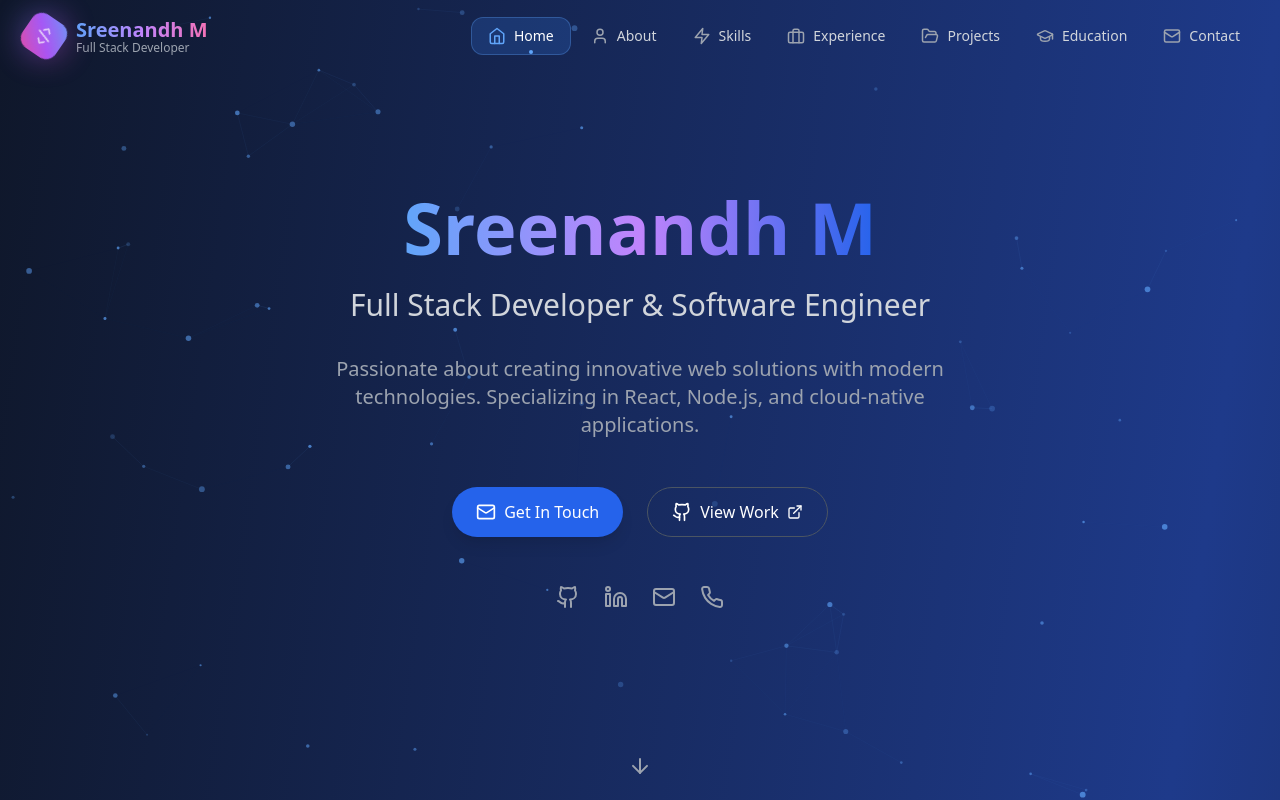
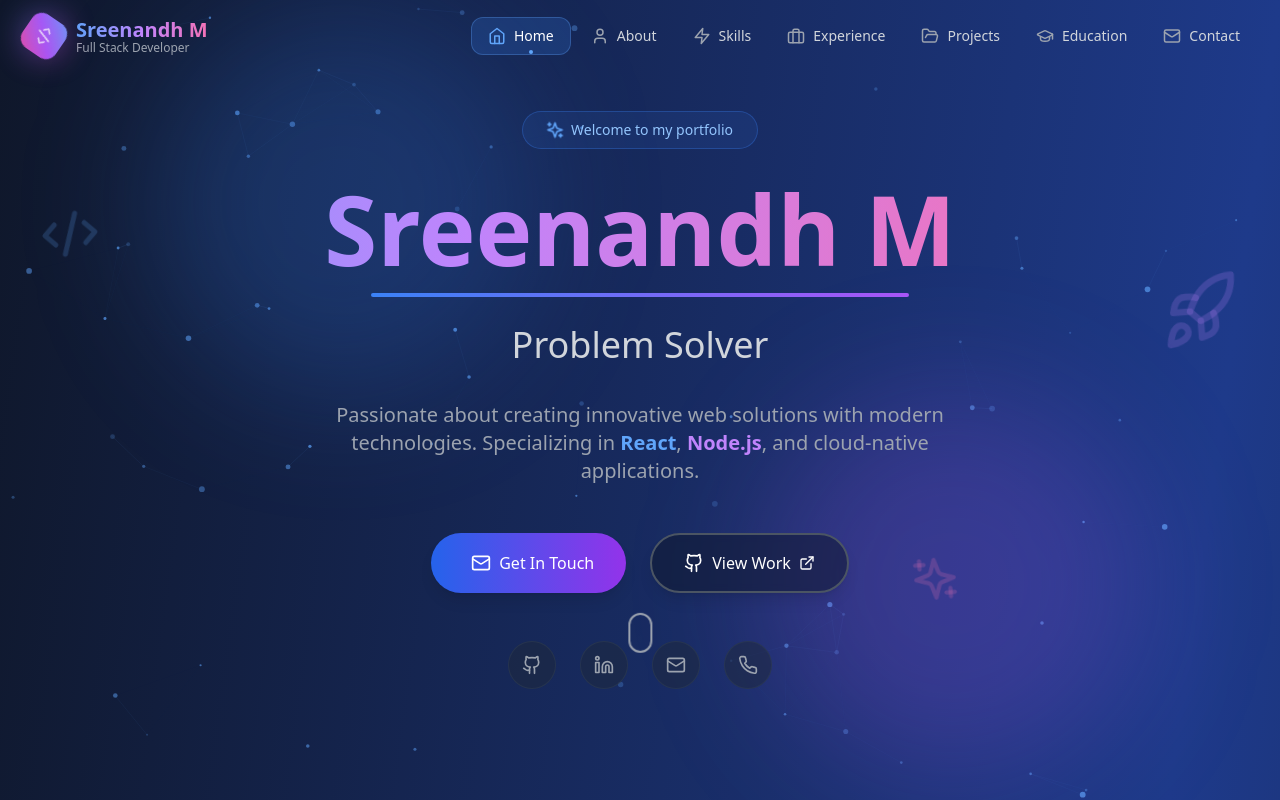
Before and after one commit to sreenandh/Portfolio, a React (Vite) app: page / in a window 1280 px wide. Shown: the top 800 px of the page. Built offline with nearby package versions, Linux system fonts and the light colour scheme.

Commit message:
Create advanced Hero section with parallax, animations, and interactive effects

```diff
--- a/src/components/Hero.tsx
+++ b/src/components/Hero.tsx
@@ -1,142 +1,298 @@
-import React from 'react';
-import { motion } from 'framer-motion';
-import { ArrowDown, Github, Linkedin, Mail, Phone, ExternalLink } from 'lucide-react';
+import React, { useEffect, useState } from 'react';
+import { motion, useScroll, useTransform } from 'framer-motion';
+import { ArrowDown, Github, Linkedin, Mail, Phone, ExternalLink, Sparkles, Code2, Rocket } from 'lucide-react';
 
-const Hero = () => {
+const Hero: React.FC = () => {
+  const { scrollY } = useScroll();
+  const y = useTransform(scrollY, [0, 500], [0, 200]);
+  const opacity = useTransform(scrollY, [0, 300], [1, 0]);
+
+  const [mousePosition, setMousePosition] = useState({ x: 0, y: 0 });
+  const [currentRole, setCurrentRole] = useState(0);
+
+  const roles = [
+    'Full Stack Developer',
+    'Software Engineer',
+    'Problem Solver',
+    'Tech Enthusiast'
+  ];
+
+  // Mouse parallax effect
+  useEffect(() => {
+    const handleMouseMove = (e: MouseEvent) => {
+      setMousePosition({
+        x: (e.clientX - window.innerWidth / 2) / 50,
+        y: (e.clientY - window.innerHeight / 2) / 50
+      });
+    };
+
+    window.addEventListener('mousemove', handleMouseMove);
+    return () => window.removeEventListener('mousemove', handleMouseMove);
+  }, []);
+
+  // Role rotation animation
+  useEffect(() => {
+    const interval = setInterval(() => {
+      setCurrentRole((prev) => (prev + 1) % roles.length);
+    }, 3000);
+
+    return () => clearInterval(interval);
+  }, []);
+
   const scrollToAbout = () => {
     document.querySelector('#about')?.scrollIntoView({ behavior: 'smooth' });
   };
 
+  // Floating icons animation variants
+  const floatingVariants = {
+    animate: {
+      y: [-10, 10, -10],
+      rotate: [0, 5, -5, 0],
+      transition: {
+        y: { duration: 3, repeat: Infinity, ease: 'easeInOut' },
+        rotate: { duration: 4, repeat: Infinity, ease: 'easeInOut' }
+      }
+    }
+  };
+
   return (
     <section id="home" className="min-h-screen flex items-center justify-center relative overflow-hidden">
-      <div className="container mx-auto px-6 text-center z-10">
+      {/* Animated background elements */}
+      <div className="absolute inset-0 overflow-hidden pointer-events-none">
+        {/* Gradient orbs */}
         <motion.div
-          initial={{ opacity: 0, y: 50 }}
-          animate={{ opacity: 1, y: 0 }}
-          transition={{ duration: 0.8 }}
+          animate={{
+            x: [0, 100, 0],
+            y: [0, -100, 0],
+          }}
+          transition={{ duration: 20, repeat: Infinity, ease: 'linear' }}
+          className="absolute top-20 left-20 w-96 h-96 bg-blue-500/20 rounded-full blur-3xl"
+        />
+        <motion.div
+          animate={{
+            x: [0, -100, 0],
+            y: [0, 100, 0],
+          }}
+          transition={{ duration: 25, repeat: Infinity, ease: 'linear' }}
+          className="absolute bottom-20 right-20 w-96 h-96 bg-purple-500/20 rounded-full blur-3xl"
+        />
+
+        {/* Floating tech icons */}
+        <motion.div
+          variants={floatingVariants}
+          animate="animate"
+          style={{
+            x: mousePosition.x * 2,
+            y: mousePosition.y * 2
+          }}
+          className="absolute top-1/4 left-10 text-blue-400/20"
+        >
+          <Code2 size={60} />
+        </motion.div>
+        <motion.div
+          variants={floatingVariants}
+          animate="animate"
+          style={{
+            x: mousePosition.x * -1.5,
+            y: mousePosition.y * -1.5
+          }}
+          className="absolute top-1/3 right-10 text-purple-400/20"
+        >
+          <Rocket size={80} />
+        </motion.div>
+        <motion.div
+          variants={floatingVariants}
+          animate="animate"
+          style={{
+            x: mousePosition.x * 1,
+            y: mousePosition.y * 1
+          }}
+          className="absolute bottom-1/4 right-1/4 text-pink-400/20"
+        >
+          <Sparkles size={50} />
+        </motion.div>
+      </div>
+
+      {/* Main content with parallax */}
+      <motion.div
+        style={{ y, opacity }}
+        className="container mx-auto px-6 text-center z-10 relative"
+      >
+        <motion.div
+          initial={{ opacity: 0, scale: 0.5 }}
+          animate={{ opacity: 1, scale: 1 }}
+          transition={{ duration: 0.8, ease: 'easeOut' }}
           className="max-w-4xl mx-auto"
         >
+          {/* Greeting badge */}
+          <motion.div
+            initial={{ opacity: 0, y: -20 }}
+            animate={{ opacity: 1, y: 0 }}
+            transition={{ delay: 0.2, duration: 0.6 }}
+            className="inline-flex items-center space-x-2 bg-blue-500/10 border border-blue-500/30 rounded-full px-6 py-2 mb-8"
+          >
+            <motion.div
+              animate={{ scale: [1, 1.2, 1] }}
+              transition={{ duration: 2, repeat: Infinity }}
+            >
+              <Sparkles className="w-4 h-4 text-blue-400" />
+            </motion.div>
+            <span className="text-blue-300 text-sm font-medium">Welcome to my portfolio</span>
+          </motion.div>
+
+          {/* Name with gradient animation */}
           <motion.h1
             initial={{ opacity: 0, y: 30 }}
             animate={{ opacity: 1, y: 0 }}
-            transition={{ delay: 0.2, duration: 0.8 }}
-            className="text-5xl md:text-7xl font-bold mb-6"
+            transition={{ delay: 0.3, duration: 0.8 }}
+            className="text-5xl md:text-7xl lg:text-8xl font-bold mb-6 relative"
           >
-            <span className="bg-gradient-to-r from-blue-400 via-purple-400 to-blue-600 bg-clip-text text-transparent">
+            <motion.span
+              animate={{
+                backgroundPosition: ['0% 50%', '100% 50%', '0% 50%'],
+              }}
+              transition={{ duration: 5, repeat: Infinity, ease: 'linear' }}
+              className="bg-gradient-to-r from-blue-400 via-purple-400 to-pink-400 bg-clip-text text-transparent bg-[length:200%_auto]"
+              style={{
+                backgroundSize: '200% auto',
+              }}
+            >
               Sreenandh M
-            </span>
+            </motion.span>
+
+            {/* Animated underline */}
+            <motion.div
+              initial={{ scaleX: 0 }}
+              animate={{ scaleX: 1 }}
+              transition={{ delay: 0.8, duration: 0.8 }}
+              className="h-1 bg-gradient-to-r from-blue-500 to-purple-500 mx-auto mt-4 rounded-full origin-center"
+              style={{ width: '60%' }}
+            />
           </motion.h1>
 
-          <motion.h2
+          {/* Rotating roles */}
+          <motion.div
             initial={{ opacity: 0, y: 30 }}
             animate={{ opacity: 1, y: 0 }}
-            transition={{ delay: 0.4, duration: 0.8 }}
-            className="text-2xl md:text-3xl text-gray-300 mb-8 font-light"
+            transition={{ delay: 0.5, duration: 0.8 }}
+            className="text-2xl md:text-3xl lg:text-4xl text-gray-300 mb-8 font-light h-12 flex items-center justify-center"
           >
-            Full Stack Developer & Software Engineer
-          </motion.h2>
+            <motion.span
+              key={currentRole}
+              initial={{ opacity: 0, y: 20 }}
+              animate={{ opacity: 1, y: 0 }}
+              exit={{ opacity: 0, y: -20 }}
+              transition={{ duration: 0.5 }}
+              className="inline-block"
+            >
+              {roles[currentRole]}
+            </motion.span>
+          </motion.div>
 
+          {/* Description */}
           <motion.p
             initial={{ opacity: 0, y: 30 }}
             animate={{ opacity: 1, y: 0 }}
-            transition={{ delay: 0.6, duration: 0.8 }}
+            transition={{ delay: 0.7, duration: 0.8 }}
             className="text-lg md:text-xl text-gray-400 mb-12 max-w-2xl mx-auto leading-relaxed"
           >
             Passionate about creating innovative web solutions with modern technologies.
-            Specializing in React, Node.js, and cloud-native applications.
+            Specializing in <span className="text-blue-400 font-semibold">React</span>, <span className="text-purple-400 font-semibold">Node.js</span>, and cloud-native applications.
           </motion.p>
 
+          {/* CTA Buttons */}
           <motion.div
             initial={{ opacity: 0, y: 30 }}
             animate={{ opacity: 1, y: 0 }}
-            transition={{ delay: 0.8, duration: 0.8 }}
-            className="flex flex-wrap justify-center gap-6 mb-12"
+            transition={{ delay: 0.9, duration: 0.8 }}
+            className="flex flex-wrap justify-center gap-4 md:gap-6 mb-12"
           >
             <motion.a
               href="mailto:sreenandhnandhu123@gmail.com"
-              whileHover={{ scale: 1.05, y: -2 }}
+              whileHover={{ scale: 1.05, y: -3 }}
               whileTap={{ scale: 0.95 }}
-              className="flex items-center space-x-2 bg-blue-600 hover:bg-blue-700 px-6 py-3 rounded-full transition-all duration-300 shadow-lg hover:shadow-blue-500/25"
+              className="group relative flex items-center space-x-2 bg-gradient-to-r from-blue-600 to-purple-600 hover:from-blue-700 hover:to-purple-700 px-8 py-4 rounded-full transition-all duration-300 shadow-lg hover:shadow-2xl overflow-hidden"
             >
-              <Mail size={20} />
-              <span>Get In Touch</span>
+              <div className="absolute inset-0 bg-white/20 translate-y-full group-hover:translate-y-0 transition-transform duration-300" />
+              <Mail size={20} className="relative z-10" />
+              <span className="relative z-10 font-medium">Get In Touch</span>
             </motion.a>
 
             <motion.a
               href="https://github.com/sreenandh"
               target="_blank"
               rel="noopener noreferrer"
-              whileHover={{ scale: 1.05, y: -2 }}
+              whileHover={{ scale: 1.05, y: -3 }}
               whileTap={{ scale: 0.95 }}
-              className="flex items-center space-x-2 border border-gray-600 hover:border-blue-400 px-6 py-3 rounded-full transition-all duration-300 hover:bg-blue-500/10"
+              className="group flex items-center space-x-2 border-2 border-gray-600 hover:border-blue-400 bg-slate-900/50 backdrop-blur-sm px-8 py-4 rounded-full transition-all duration-300 hover:bg-blue-500/10 shadow-lg hover:shadow-2xl"
             >
-              <Github size={20} />
-              <span>View Work</span>
-              <ExternalLink size={16} />
+              <Github size={20} className="group-hover:rotate-12 transition-transform duration-300" />
+              <span className="font-medium">View Work</span>
+              <ExternalLink size={16} className="group-hover:translate-x-1 group-hover:-translate-y-1 transition-transform duration-300" />
             </motion.a>
           </motion.div>
 
+          {/* Social Links */}
           <motion.div
             initial={{ opacity: 0 }}
             animate={{ opacity: 1 }}
-            transition={{ delay: 1, duration: 0.8 }}
+            transition={{ delay: 1.1, duration: 0.8 }}
             className="flex justify-center space-x-6"
           >
-            <motion.a
-              href="https://github.com/sreenandh"
-              target="_blank"
-              rel="noopener noreferrer"
-              whileHover={{ scale: 1.2, rotate: 5 }}
-              whileTap={{ scale: 0.9 }}
-              className="text-gray-400 hover:text-blue-400 transition-colors duration-300"
-            >
-              <Github size={24} />
-            </motion.a>
-            <motion.a
-              href="https://www.linkedin.com/in/sreenandh-m/"
-              target="_blank"
-              rel="noopener noreferrer"
-              whileHover={{ scale: 1.2, rotate: -5 }}
-              whileTap={{ scale: 0.9 }}
-              className="text-gray-400 hover:text-blue-400 transition-colors duration-300"
-            >
-              <Linkedin size={24} />
-            </motion.a>
-            <motion.a
-              href="mailto:sreenandhnandhu123@gmail.com"
-              whileHover={{ scale: 1.2, rotate: 5 }}
-              whileTap={{ scale: 0.9 }}
-              className="text-gray-400 hover:text-blue-400 transition-colors duration-300"
-            >
-              <Mail size={24} />
-            </motion.a>
-            <motion.a
-              href="tel:+917012434020"
-              whileHover={{ scale: 1.2, rotate: -5 }}
-              whileTap={{ scale: 0.9 }}
-              className="text-gray-400 hover:text-blue-400 transition-colors duration-300"
-            >
-              <Phone size={24} />
-            </motion.a>
+            {[
+              { icon: Github, href: 'https://github.com/sreenandh', label: 'GitHub' },
+              { icon: Linkedin, href: 'https://www.linkedin.com/in/sreenandh-m/', label: 'LinkedIn' },
+              { icon: Mail, href: 'mailto:sreenandhnandhu123@gmail.com', label: 'Email' },
+              { icon: Phone, href: 'tel:+917012434020', label: 'Phone' },
+            ].map((social, index) => (
+              <motion.a
+                key={social.label}
+                href={social.href}
+                target={social.href.startsWith('http') ? '_blank' : undefined}
+                rel={social.href.startsWith('http') ? 'noopener noreferrer' : undefined}
+                initial={{ opacity: 0, scale: 0 }}
+                animate={{ opacity: 1, scale: 1 }}
+                transition={{ delay: 1.2 + index * 0.1, type: 'spring', stiffness: 200 }}
+                whileHover={{ scale: 1.3, rotate: 360 }}
+                whileTap={{ scale: 0.9 }}
+                className="w-12 h-12 flex items-center justify-center rounded-full bg-slate-800/50 border border-slate-700/50 text-gray-400 hover:text-white hover:bg-gradient-to-r hover:from-blue-500 hover:to-purple-500 hover:border-transparent transition-all duration-300 group"
+                aria-label={social.label}
+              >
+                <social.icon size={20} />
+                <div className="absolute inset-0 rounded-full bg-gradient-to-r from-blue-500 to-purple-500 opacity-0 group-hover:opacity-20 blur-xl transition-opacity duration-300" />
+              </motion.a>
+            ))}
           </motion.div>
         </motion.div>
 
+        {/* Animated scroll indicator */}
         <motion.button
           onClick={scrollToAbout}
           initial={{ opacity: 0 }}
           animate={{ opacity: 1 }}
-          transition={{ delay: 1.2, duration: 0.8 }}
-          whileHover={{ y: -5 }}
-          className="absolute bottom-8 left-1/2 transform -translate-x-1/2 text-gray-400 hover:text-blue-400 transition-colors duration-300"
+          transition={{ delay: 1.4, duration: 0.8 }}
+          whileHover={{ scale: 1.1 }}
+          className="absolute bottom-12 left-1/2 transform -translate-x-1/2 text-gray-400 hover:text-blue-400 transition-colors duration-300 group"
+          aria-label="Scroll to about section"
         >
           <motion.div
-            animate={{ y: [0, 10, 0] }}
-            transition={{ duration: 2, repeat: Infinity }}
+            animate={{ y: [0, 12, 0] }}
+            transition={{ duration: 2, repeat: Infinity, ease: 'easeInOut' }}
+            className="flex flex-col items-center space-y-2"
           >
-            <ArrowDown size={24} />
+            <span className="text-sm font-medium opacity-0 group-hover:opacity-100 transition-opacity duration-300">
+              Scroll Down
+            </span>
+            <div className="w-6 h-10 border-2 border-gray-400 group-hover:border-blue-400 rounded-full flex justify-center pt-2 transition-colors duration-300">
+              <motion.div
+                animate={{ y: [0, 12, 0], opacity: [1, 0, 1] }}
+                transition={{ duration: 2, repeat: Infinity, ease: 'easeInOut' }}
+                className="w-1 h-2 bg-gray-400 group-hover:bg-blue-400 rounded-full transition-colors duration-300"
+              />
+            </div>
           </motion.div>
         </motion.button>
-      </div>
+      </motion.div>
     </section>
   );
 };
```
